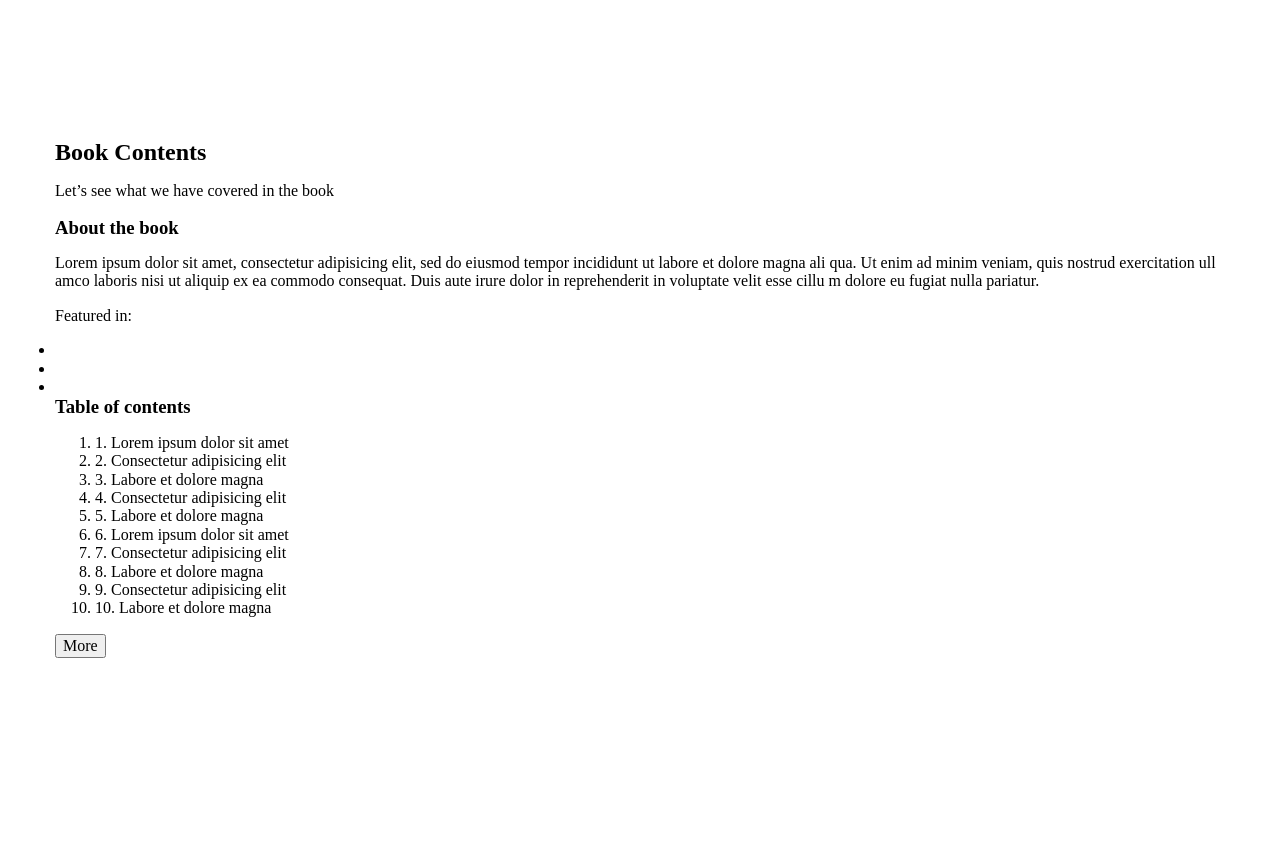
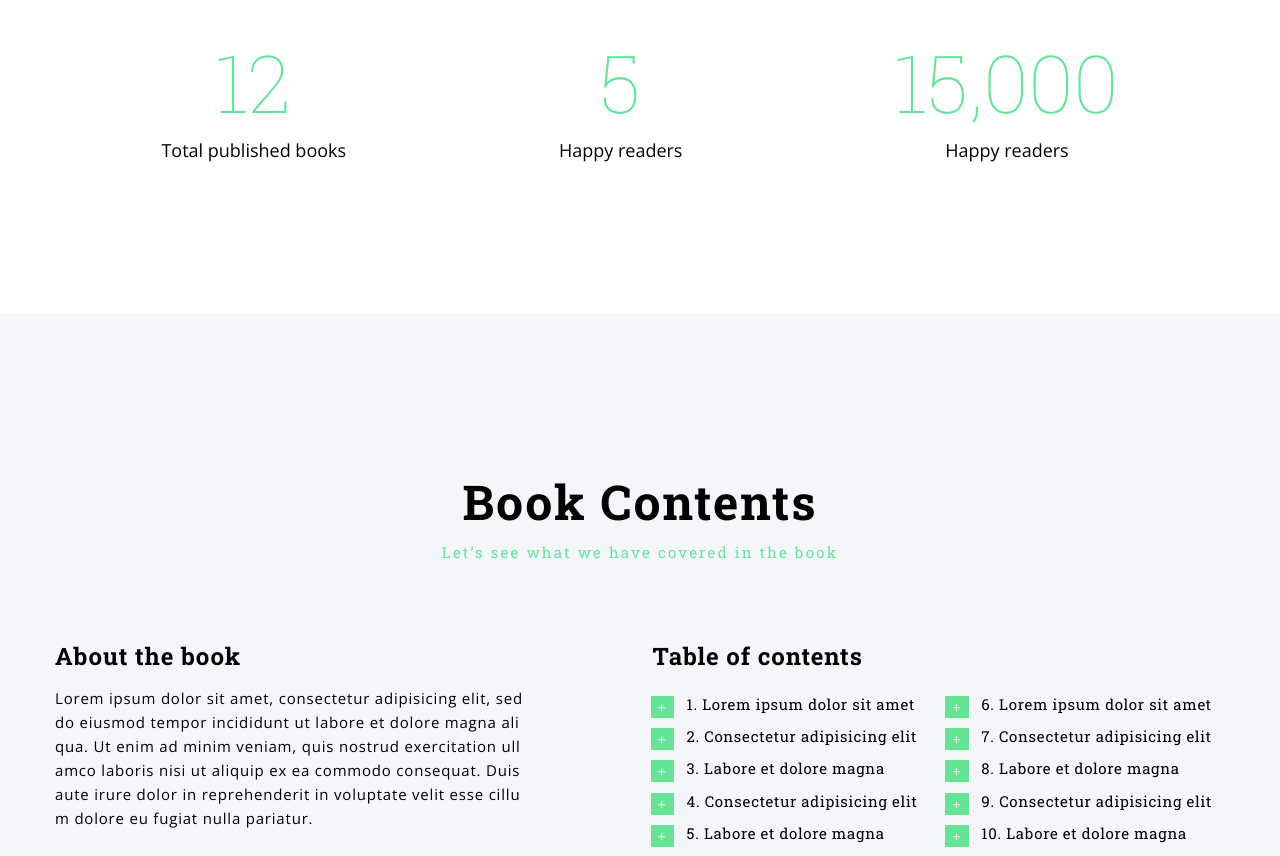
Before and after one commit to DavidkinEvgeny/Bukee, a plain HTML site: page src/views/index.html in a window 1280 px wide. Shown: the part 1880-2736 px from the top of the page. Before the commit the page ends 2538 px from the top, so only its background shows below. Drawn offline with nearby package versions, Linux system fonts and the light colour scheme; files that its build step writes are made by us from their sources; files whose address does not match are found by name.

Commit message:
book contents

```diff
--- a/src/styles/main.scss
+++ b/src/styles/main.scss
@@ -7,12 +7,20 @@
 
 $light-color: #fff;
 $accent-color: #65e496;
+$bg-light-color: #f5f6fa;
+$bg-dark-color: #44444f;
 
 
 body {
 	font-family: 'Roboto Slab', serif;
 	display: block;
 	position: absolute;
+	font-size: 15px;
+	font-height: 24px;
+}
+
+h3 {
+	font-size: 24px;
 }
 
 .wrap {
@@ -75,7 +83,7 @@ body {
 		margin-top: 1px;
 		margin-bottom: 30px;
 	}
-	&__name-top {
+	&__name_top {
 		padding-top: 16px;
 	}
 	&__title {
@@ -134,6 +142,19 @@ body {
 
 .page {
 	padding-top: 160px;
+	&_gray {
+		background-color: $bg-light-color;
+	}
+	&__title {
+		font-size: 48px;
+		text-align: center;
+		letter-spacing: 2px;
+	}
+	&__subtitle {
+		color: $accent-color;
+		text-align: center;
+		letter-spacing: 2.2px;
+	}
 }
 
 .book-author {
@@ -153,3 +174,116 @@ body {
 		padding-right: 40px;
 	}
 }
+
+.block-counter {
+	display: flex;
+	justify-content: space-around;
+	margin-top: 160px;
+	padding-bottom: 135px;
+	&__paragraph {
+		font-family: 'Open Sans', serif;
+		text-align: center;
+		font-size: 18px;
+		span {
+			font-family: 'Roboto Slab', serif;
+			display: block;
+			font-weight: 100;
+			color: $accent-color;
+			font-size: 80px;
+			margin-bottom: 12px;
+		}
+	}
+}
+
+.block-about {
+	display: flex;
+	justify-content: space-between;
+	margin-top: 82px;
+	padding-bottom: 252px;
+	h3 {
+		margin-bottom: 15px;
+		padding-left: 71px;
+		letter-spacing: 0.9px;
+	}
+	p {
+		font-family: 'Open Sans', serif;
+	}
+	&__text {
+		flex-basis: 40%;
+		h3 {
+			margin-bottom: 15px;
+			padding-left: 0;
+			letter-spacing: 0.9px;
+		}
+		p {
+			font-family: 'Open Sans', serif;
+			letter-spacing: 0.8px;
+			line-height: 24px;
+		}
+	}
+	&__featured {
+		font-family: 'Roboto Slab', serif;
+		font-size: 18px;
+		font-weight: 700;
+		letter-spacing: 1px;
+		display: inline-flex;
+		flex-direction: row;
+		&_list {
+			display: inline-flex;
+			flex-direction: row;
+			li {
+				list-style-type: none;
+				width: 25px;
+				padding: 14px 8px;
+			}
+			&_img {
+				max-width: 25px;
+				padding: 3px;
+			}
+		}
+	}
+	&__table {
+		flex-basis: 55%;
+		&_list {
+			margin: 0;
+			padding: 10px 0 0 69px;
+			counter-reset: list;
+			column-count: 2;
+			&>li {
+				position: relative;
+				padding-left: 36px;
+				counter-increment: list;
+				list-style-type: none;
+				margin-bottom: 15px;
+				letter-spacing: 0.7px;
+				&::before {
+					content: counter(list) ". ";
+				}
+				&::after {
+					content: "+";
+					position: absolute;
+					left: 0;
+					font-family: 'Open Sans', serif;
+					font-size: 15px;
+					line-height: 22px;
+					background-color: $accent-color;
+					color: $bg-light-color;
+					padding: 0 7px;
+				}
+			}
+		}
+		&_btn {
+			display: block;
+			max-width: 250px;
+			background-color: $accent-color;
+			color: $light-color;
+			text-decoration: none;
+			border-radius: 3px;
+			text-align: center;
+			font-weight:18px;
+			padding: 15px 45px;
+			margin: 25px 0 0 71px;
+			letter-spacing: 0.75px;
+		}
+	}
+}
--- a/src/views/includes/head.html
+++ b/src/views/includes/head.html
@@ -10,5 +10,5 @@
 <link rel="apple-touch-icon" sizes="120x120" href="./img/favicons/apple-touch-icon-120x120.png">
 <link rel="apple-touch-icon" sizes="144x144" href="./img/favicons/apple-touch-icon-144x144.png">
 <link rel="apple-touch-icon" sizes="180x180" href="./img/favicons/apple-touch-icon-180x180.png">
-<link href="https://fonts.googleapis.com/css?family=Open+Sans:400,400i|Roboto:400,400i,700" rel="stylesheet">
+<link href="https://fonts.googleapis.com/css?family=Open+Sans:400,400i|Roboto+Slab:100,400,400i,700" rel="stylesheet">
 <link rel="stylesheet" href="./styles/main.css">
--- a/src/views/index.html
+++ b/src/views/index.html
@@ -48,7 +48,7 @@
 			<div class="wrap">
 				<div class="book-author">
 					<div class="block-text">
-						<p class="block-text__name block-text__name-top">- Book Author</p>
+						<p class="block-text__name block-text__name_top">- Book Author</p>
 						<h2 class="block-text__title">Emma Anderson
 							<span>A room without books is like a body without a soul</span>
 						</h2>
@@ -68,44 +68,44 @@
 					</div>
 				</div>
 				<div class="block-counter">
-					<p><span>12</span>Total published books</p>
-					<p><span>5</span>Happy readers</p>
-					<p><span>15,000</span>Happy readers</p>
+					<p class="block-counter__paragraph"><span>12</span>Total published books</p>
+					<p class="block-counter__paragraph"><span>5</span>Happy readers</p>
+					<p class="block-counter__paragraph"><span>15,000</span>Happy readers</p>
 				</div>
 			</div>
 		</div>
 		<div class="page page_gray">
 			<div class="wrap">
 				<h2 class="page__title">Book Contents</h2>
-				<p class="page__cubtitle">Let’s see what we have covered in the book</p>
+				<p class="page__subtitle">Let’s see what we have covered in the book</p>
 				<div class="block-about">
-					<div>
+					<div class="block-about__text">
 						<h3>About the book</h3>
 						<p>Lorem ipsum dolor sit amet, consectetur adipisicing elit, sed do eiusmod tempor incididunt ut labore et dolore magna ali qua. Ut enim ad minim veniam, quis nostrud exercitation ull amco laboris nisi ut aliquip ex ea commodo consequat. Duis aute irure dolor in reprehenderit in voluptate velit esse cillu m dolore eu fugiat nulla pariatur. </p>
-						<div>
+						<div class="block-about__featured">
 							<p>Featured in:</p>
-							<ul>
-								<li><a href="#"></a></li>
-								<li><a href="#"></a></li>
-								<li><a href="#"></a></li>
+							<ul class="block-about__featured_list">
+								<li><a href="#"><img class="block-about__featured_list_img" src="../img/papers.svg"></a></li>
+								<li><a href="#"><img class="block-about__featured_list_img" src="../img/amazon.svg"></a></li>
+								<li><a href="#"><img class="block-about__featured_list_img" src="../img/sass.svg"></a></li>
 							</ul>
 						</div>
 					</div>
-					<div>
+					<div class="block-about__table">
 						<h3>Table of contents</h3>
-						<ol>
-							<li>1. Lorem ipsum dolor sit amet</li>
-							<li>2. Consectetur adipisicing elit</li>
-							<li>3. Labore et dolore magna</li>
-							<li>4. Consectetur adipisicing elit</li>
-							<li>5. Labore et dolore magna</li>
-							<li>6.  Lorem ipsum dolor sit amet</li>
-							<li>7. Consectetur adipisicing elit</li>
-							<li>8. Labore et dolore magna</li>
-							<li>9. Consectetur adipisicing elit</li>
-							<li>10. Labore et dolore magna</li>
+						<ol class="block-about__table_list">
+							<li>Lorem ipsum dolor sit amet</li>
+							<li>Consectetur adipisicing elit</li>
+							<li>Labore et dolore magna</li>
+							<li>Consectetur adipisicing elit</li>
+							<li>Labore et dolore magna</li>
+							<li>Lorem ipsum dolor sit amet</li>
+							<li>Consectetur adipisicing elit</li>
+							<li>Labore et dolore magna</li>
+							<li>Consectetur adipisicing elit</li>
+							<li>Labore et dolore magna</li>
 						</ol>
-						<button>More</button>
+						<button class="block-about__table_btn">More</button>
 					</div>
 				</div>
 			</div>
```
Also changed, not shown: src/img/amazon.svg (added), src/img/papers.svg (added), src/img/sass.svg (added).
